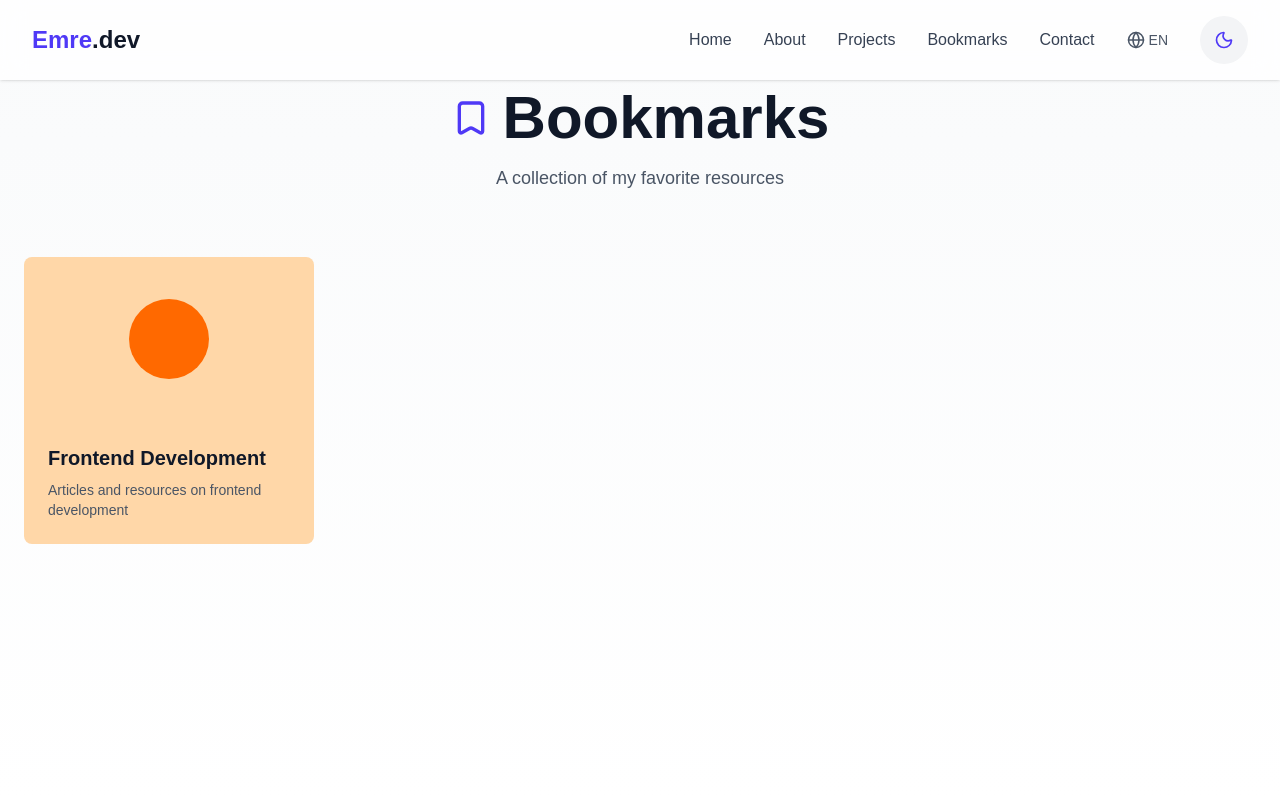
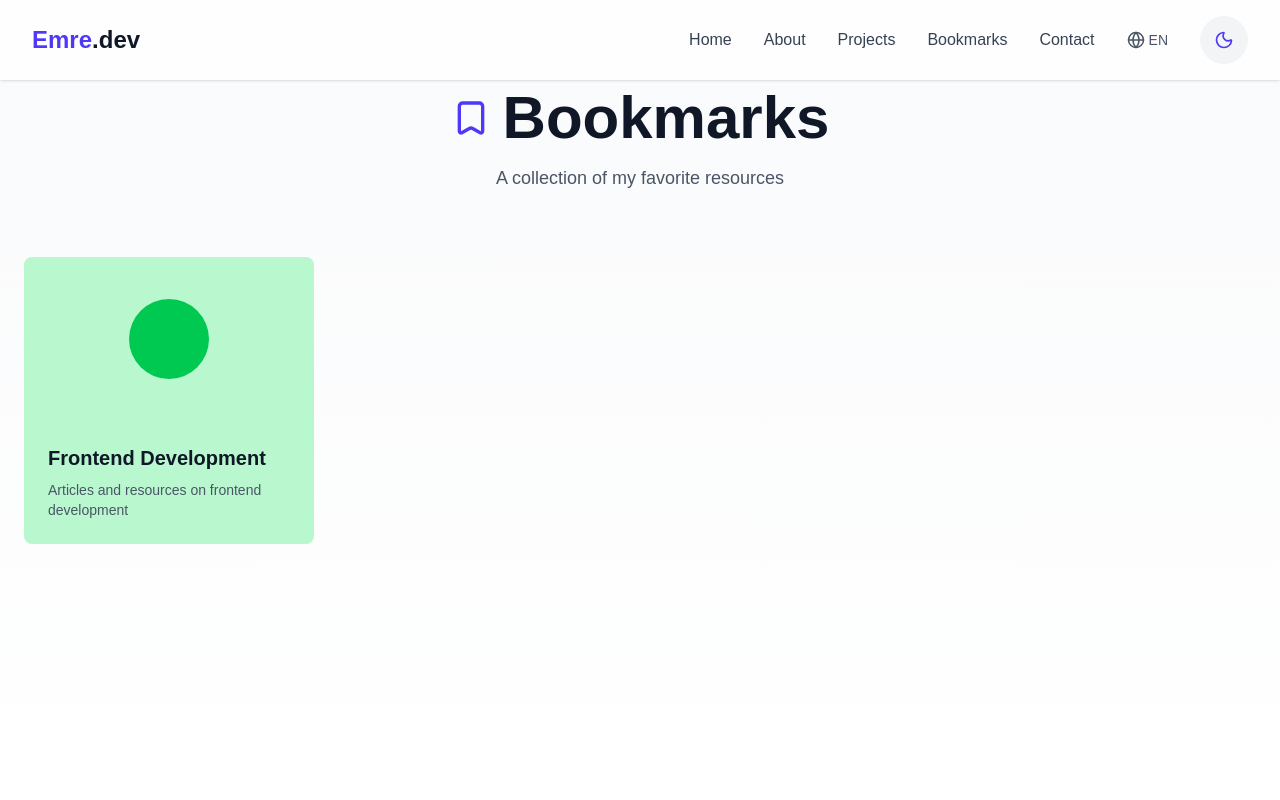
Before and after one commit to emrekrt1655/my-portfolio, a Next.js app: page /Emre_Kurt_CV.pdf/bookmarks in a window 1280 px wide. Shown: the top 800 px of the page. Built offline with nearby package versions, Linux system fonts and the light colour scheme.

Commit message:
fix: update bookmark colors for improved visibility

```diff
--- a/app/constants/bookmarks.ts
+++ b/app/constants/bookmarks.ts
@@ -5,8 +5,8 @@ export const bookmarks = [
     titleDe: "Frontend-Entwicklung",
     subtitleEn: "Articles and resources on frontend development",
     subtitleDe: "Texte und Ressourcen zur Frontend-Entwicklung",
-    bgColor: "bg-orange-200",
-    circleColor: "bg-orange-500",
+    bgColor: "bg-green-200",
+    circleColor: "bg-green-500",
     url: "https://app.raindrop.io/my/63917209",
   }
 ];
```
